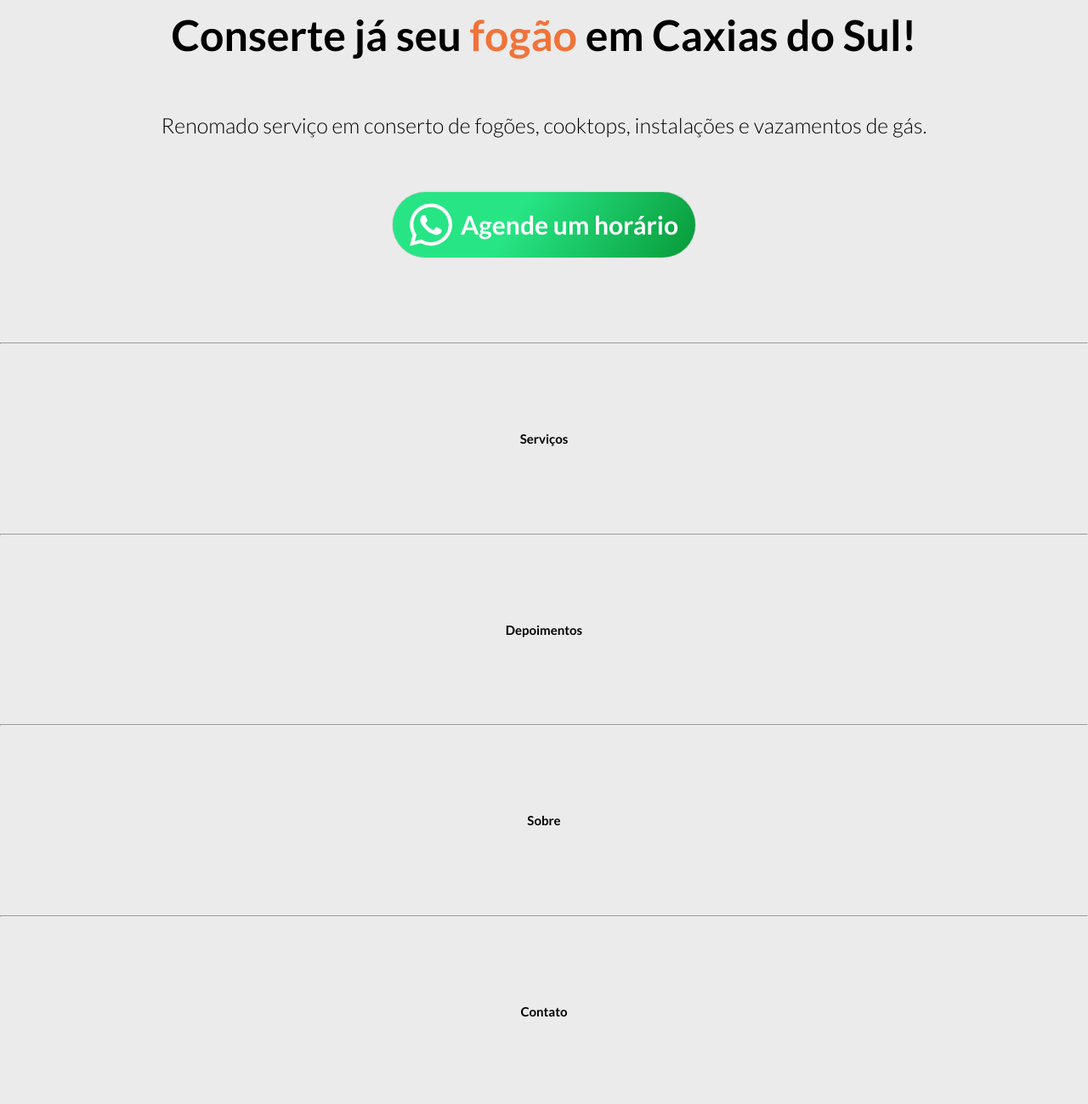
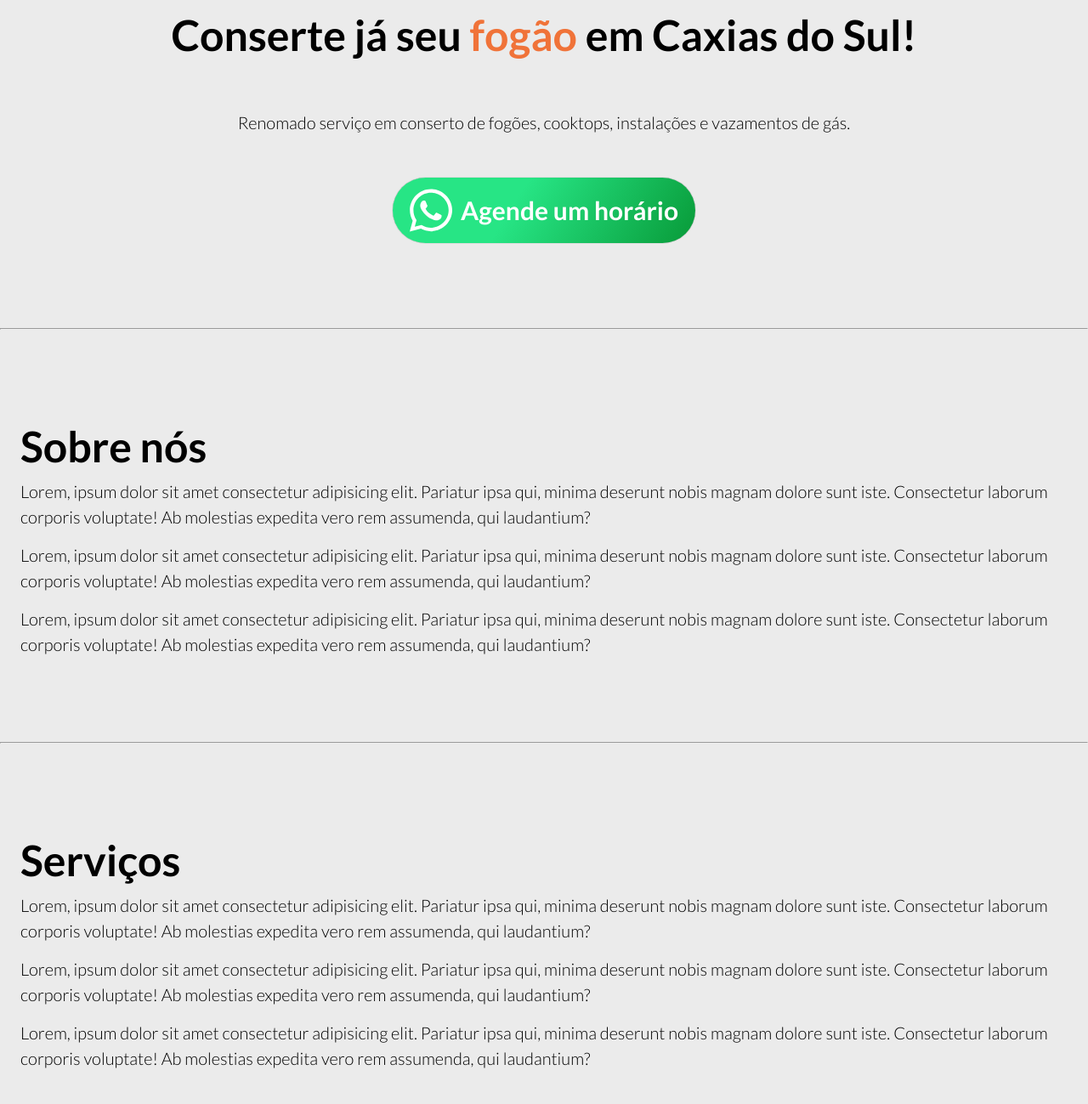
Before and after one commit to mtbossa/igni-fogoes-website, a website: page index.html in a window 1280 px wide. Shown: the part 1078-2377 px from the top of the page at 85% size. Drawn offline with Linux system fonts and the light colour scheme.

Commit message:
Add new sections. Change section classname and create some new classes elements for the section block.

```diff
--- a/css/base.css
+++ b/css/base.css
@@ -1,6 +1,5 @@
 body {
   font-family: "Lato", sans-serif;
-  text-align: center;
   background-color: var(--color-light-gray);
 }
 
@@ -31,8 +30,36 @@ body {
   align-items: center;
   justify-content: center;
   max-width: fit-content;
+  padding: 10px 20px;
+  color: var(--color-white);
+  font-size: 3rem;
+  background-color: red;
   border-radius: 50px;
 }
+
+.button--whats {
+  background: linear-gradient(
+    122deg,
+    rgba(39, 229, 133, 1) 40%,
+    rgba(8, 154, 56, 1) 100%
+  );
+  box-shadow: 0 0px 1px 0px var(--color-gray);
+}
+
+.button--whats:hover {
+  background: linear-gradient(
+    122deg,
+    rgb(25, 165, 95) 40%,
+    rgb(2, 100, 35) 100%
+  );
+}
+
+.whats-logo {
+  width: 50px;
+  margin-right: 10px;
+}
+
+/* Navbar/menu - Mobile first*/
 
 .navbar {
   display: flex;
@@ -79,6 +106,7 @@ body {
   background-color: var(--color-light-gray);
   visibility: hidden;
   place-content: center;
+  text-align: center;
 }
 
 .navbar__list--visible {
@@ -130,7 +158,7 @@ body {
   width: 100%;
 }
 
-/* Desktop menu */
+/* Desktop menu/header */
 @media (min-width: 600px) {
   .navbar__list {
     position: static;
--- a/css/style.css
+++ b/css/style.css
@@ -1,46 +1,28 @@
 /******* HOME SECTION *******/
-#home img {
+.section--text-center {
+  text-align: center;
+}
+
+.section__grid {
+  display: grid;
+  gap: 5rem;
+}
+
+.section__image {
   width: 100%;
-  margin-bottom: 5rem;
   border-radius: 0;
 }
 
-#home h1 {
-  margin-bottom: 5rem;
+.section__title {
   font-size: 5rem;
 }
 
-#home h2 {
-  margin-bottom: 6rem;
+.section__subtitle {
   font-weight: 300;
-  font-size: 2.5rem;
+  font-size: 2rem;
 }
 
-#home i {
-  width: 50px;
+.section__text {
+  font-weight: 300;
+  font-size: 2rem;
 }
-
-#home .button {
-  padding: 10px 20px;
-  color: white;
-  font-size: 3rem;
-  background: linear-gradient(
-    122deg,
-    rgba(39, 229, 133, 1) 40%,
-    rgba(8, 154, 56, 1) 100%
-  );
-  box-shadow: 0 0px 1px 0px var(--color-gray);
-}
-
-#home .button:hover {
-  background: linear-gradient(
-    122deg,
-    rgb(25, 165, 95) 40%,
-    rgb(2, 100, 35) 100%
-  );
-}
-
-.whats-logo {
-  width: 50px;
-  margin-right: 10px;
-}
--- a/css/utils.css
+++ b/css/utils.css
@@ -1,11 +1,11 @@
-.bold {
+.text--bold {
   font-weight: bold;
 }
 
-.center {
+.position--center {
   margin: 0 auto;
 }
 
-.text-orange {
+.text--orange {
   color: var(--color-orange);
 }
--- a/index.html
+++ b/index.html
@@ -41,13 +41,13 @@
               <a class="navbar__link" href="#home">Início</a>
             </li>
             <li class="navbar__item">
+              <a class="navbar__link" href="#about">Sobre</a>
+            </li>
+            <li class="navbar__item">
               <a class="navbar__link" href="#services">Serviços</a>
             </li>
             <li class="navbar__item">
-              <a class="navbar__link" href="#testimonials">Depoimentos</a>
-            </li>
-            <li class="navbar__item">
-              <a class="navbar__link" href="#about">Sobre</a>
+              <a class="navbar__link" href="#ratings">Avaliações</a>
             </li>
             <li class="navbar__item">
               <a class="navbar__link" href="#contact">Contato</a>
@@ -66,21 +66,27 @@
     </header>
 
     <main>
-      <section id="home" class="section">
+      <section id="home" class="section section--text-center">
+        <div class="section__grid">
           <img
+            class="section__image"
             src="images/man-fixing-cooker.jpg"
             alt="Homem consertando um fogão"
           />
           <div class="wrapper">
-          <h1>
-            Conserte já seu <span class="text-orange">fogão</span> em Caxias do
-            Sul!
+            <div class="section__grid">
+              <h1 class="section__title">
+                Conserte já seu <span class="text--orange">fogão</span> em
+                Caxias do Sul!
               </h1>
-          <h2>
+              <h2 class="section__subtitle">
                 Renomado serviço em conserto de fogões, cooktops, instalações e
                 vazamentos de gás.
               </h2>
-          <a class="button center bold" href="https://www.google.com">
+              <a
+                class="button button--whats position--center text--bold"
+                href="https://www.google.com"
+              >
                 <!-- Icon -->
                 <svg
                   aria-hidden="true"
@@ -101,15 +107,113 @@
                 Agende um horário
               </a>
             </div>
+          </div>
+        </div>
       </section>
       <hr />
-      <section id="services" class="section"><h2>Serviços</h2></section>
+      <section id="about" class="section">
+        <div class="wrapper">
+          <h2 class="section__title">Sobre nós</h2>
+          <p class="section__text">
+            Lorem, ipsum dolor sit amet consectetur adipisicing elit. Pariatur
+            ipsa qui, minima deserunt nobis magnam dolore sunt iste. Consectetur
+            laborum corporis voluptate! Ab molestias expedita vero rem
+            assumenda, qui laudantium?
+          </p>
+          <br />
+          <p class="section__text">
+            Lorem, ipsum dolor sit amet consectetur adipisicing elit. Pariatur
+            ipsa qui, minima deserunt nobis magnam dolore sunt iste. Consectetur
+            laborum corporis voluptate! Ab molestias expedita vero rem
+            assumenda, qui laudantium?
+          </p>
+          <br />
+          <p class="section__text">
+            Lorem, ipsum dolor sit amet consectetur adipisicing elit. Pariatur
+            ipsa qui, minima deserunt nobis magnam dolore sunt iste. Consectetur
+            laborum corporis voluptate! Ab molestias expedita vero rem
+            assumenda, qui laudantium?
+          </p>
+        </div>
+      </section>
       <hr />
-      <section id="testimonials" class="section"><h2>Depoimentos</h2></section>
+      <section id="services" class="section">
+        <div class="wrapper">
+          <h2 class="section__title">Serviços</h2>
+          <p class="section__text">
+            Lorem, ipsum dolor sit amet consectetur adipisicing elit. Pariatur
+            ipsa qui, minima deserunt nobis magnam dolore sunt iste. Consectetur
+            laborum corporis voluptate! Ab molestias expedita vero rem
+            assumenda, qui laudantium?
+          </p>
+          <br />
+          <p class="section__text">
+            Lorem, ipsum dolor sit amet consectetur adipisicing elit. Pariatur
+            ipsa qui, minima deserunt nobis magnam dolore sunt iste. Consectetur
+            laborum corporis voluptate! Ab molestias expedita vero rem
+            assumenda, qui laudantium?
+          </p>
+          <br />
+          <p class="section__text">
+            Lorem, ipsum dolor sit amet consectetur adipisicing elit. Pariatur
+            ipsa qui, minima deserunt nobis magnam dolore sunt iste. Consectetur
+            laborum corporis voluptate! Ab molestias expedita vero rem
+            assumenda, qui laudantium?
+          </p>
+        </div>
+      </section>
       <hr />
-      <section id="about" class="section"><h2>Sobre</h2></section>
+      <section id="ratings" class="section">
+        <div class="wrapper">
+          <h2 class="section__title">Avaliações</h2>
+          <p class="section__text">
+            Lorem, ipsum dolor sit amet consectetur adipisicing elit. Pariatur
+            ipsa qui, minima deserunt nobis magnam dolore sunt iste. Consectetur
+            laborum corporis voluptate! Ab molestias expedita vero rem
+            assumenda, qui laudantium?
+          </p>
+          <br />
+          <p class="section__text">
+            Lorem, ipsum dolor sit amet consectetur adipisicing elit. Pariatur
+            ipsa qui, minima deserunt nobis magnam dolore sunt iste. Consectetur
+            laborum corporis voluptate! Ab molestias expedita vero rem
+            assumenda, qui laudantium?
+          </p>
+          <br />
+          <p class="section__text">
+            Lorem, ipsum dolor sit amet consectetur adipisicing elit. Pariatur
+            ipsa qui, minima deserunt nobis magnam dolore sunt iste. Consectetur
+            laborum corporis voluptate! Ab molestias expedita vero rem
+            assumenda, qui laudantium?
+          </p>
+        </div>
+      </section>
       <hr />
-      <section id="contact" class="section"><h2>Contato</h2></section>
+      <section id="contact" class="section">
+        <div class="wrapper">
+          <h2 class="section__title">Contato</h2>
+          <p class="section__text">
+            Lorem, ipsum dolor sit amet consectetur adipisicing elit. Pariatur
+            ipsa qui, minima deserunt nobis magnam dolore sunt iste. Consectetur
+            laborum corporis voluptate! Ab molestias expedita vero rem
+            assumenda, qui laudantium?
+          </p>
+          <br />
+          <p class="section__text">
+            Lorem, ipsum dolor sit amet consectetur adipisicing elit. Pariatur
+            ipsa qui, minima deserunt nobis magnam dolore sunt iste. Consectetur
+            laborum corporis voluptate! Ab molestias expedita vero rem
+            assumenda, qui laudantium?
+          </p>
+          <br />
+          <p class="section__text">
+            Lorem, ipsum dolor sit amet consectetur adipisicing elit. Pariatur
+            ipsa qui, minima deserunt nobis magnam dolore sunt iste. Consectetur
+            laborum corporis voluptate! Ab molestias expedita vero rem
+            assumenda, qui laudantium?
+          </p>
+        </div>
+      </section>
       <hr />
     </main>
   </body>
--- a/js/main.js
+++ b/js/main.js
@@ -14,8 +14,8 @@ window.onload = () => {
     $buttonCloseMenu.classList.remove("navbar__button-close--visible");
   });
 
-  $menuLinks.forEach(($e) => {
-    $e.addEventListener("click", () => {
+  $menuLinks.forEach(($element) => {
+    $element.addEventListener("click", () => {
       $navbarList.classList.remove("navbar__list--visible");
       $buttonCloseMenu.classList.remove("navbar__button-close--visible");
     });
```
Lines whose indentation alone changed are shown as unchanged.
